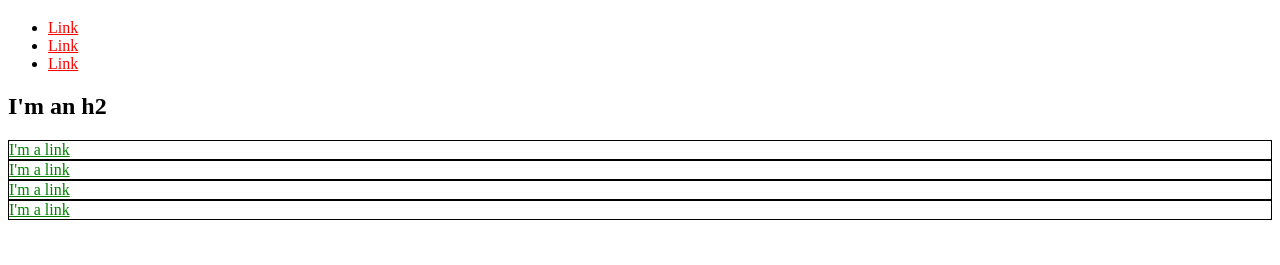
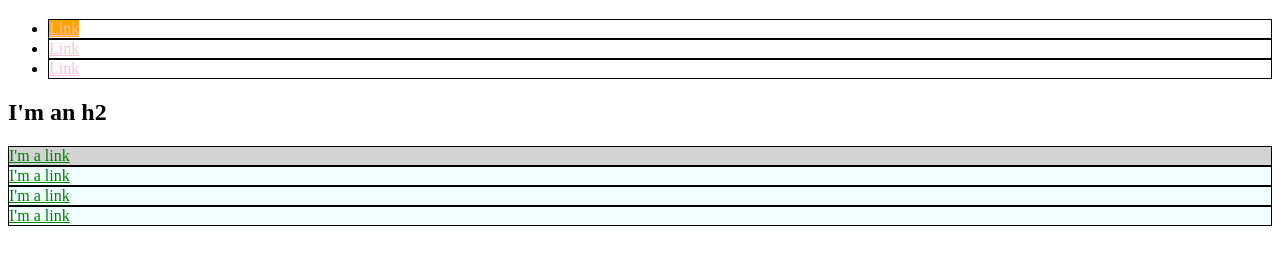
Before and after one commit to john-w-c/john-w-c.github.io, a plain HTML site: page index.html in a window 1280 px wide. Shown: the part 61-326 px from the top of the page. Drawn offline with Linux system fonts and the light colour scheme.

Commit message:
Finish ch 1

```diff
--- a/index.html
+++ b/index.html
@@ -3,32 +3,64 @@
   <head>
     <title>Test Page: Don't Panic</title>
     <meta charset="utf-8">
+    <style>
+      a {
+        color: red;
+      }
+      div {
+        border: 1px solid black;
+      }
+      div a {
+        color: green;
+      }
+      li {
+        border: 1px solid black;
+      }
+      li a {
+        color: pink;
+      }
+      #exec-bio {
+        background-color: lightgray;
+      }
+      #orange-background {
+        background-color: orange;
+      }
+      .azure-background {
+        background-color: azure;
+      }
+      .bio-box {
+        border: 1px solid black;
+      }
+      .bio-box a {
+        color: green;
+      }
+    </style>
   </head>
   <body>
     <h1>I'm an h1</h1>
     <ul>
       <li>
-        <a href="http://example.com/" style="color: red;">Link</a>
+        <a href="http://example.com/" id="orange-background">Link</a>
       </li>
       <li>
-        <a href="http://example.com/" style="color: red;">Link</a>
+        <a href="http://example.com/">Link</a>
       </li>
       <li>
-        <a href="http://example.com/" style="color: red;">Link</a>
+        <a href="http://example.com/">Link</a>
       </li>
     </ul>
     <h2>I'm an h2</h2>
-    <div style="border: 1px solid black;">
-      <a href="http://example.com/" style="color: green;">I'm a link</a>
+    <div id="exec-bio" class="bio-box azure-background">
+      <a href="http://example.com/">I'm a link</a>
     </div>
-    <div style="border: 1px solid black;">
-      <a href="http://example.com/" style="color: green;">I'm a link</a>
+    <div class="bio-box azure-background">
+      <a href="http://example.com/">I'm a link</a>
     </div>
-    <div style="border: 1px solid black;">
-      <a href="http://example.com/" style="color: green;">I'm a link</a>
+    <div class="bio-box azure-background">
+      <a href="http://example.com/">I'm a link</a>
     </div>
-    <div style="border: 1px solid black;">
-      <a href="http://example.com/" style="color: green;">I'm a link</a>
+    <div class="bio-box azure-background">
+      <a href="http://example.com/">I'm a link</a>
     </div>
   </body>
 </html>
```
